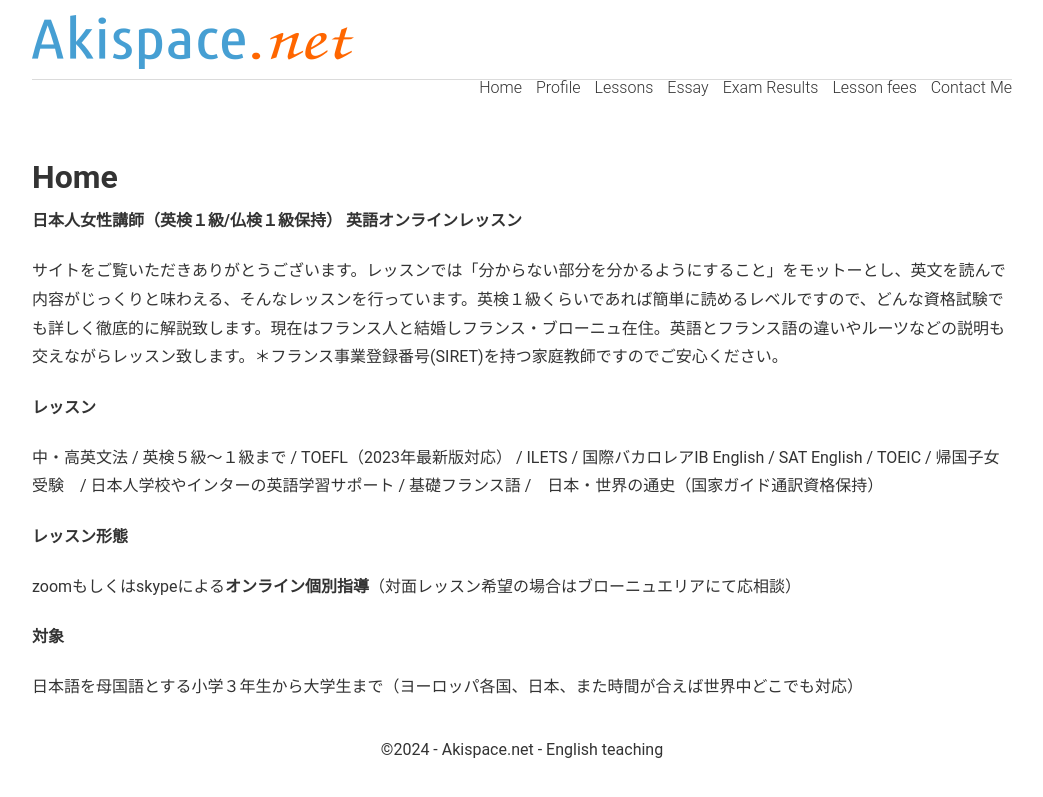
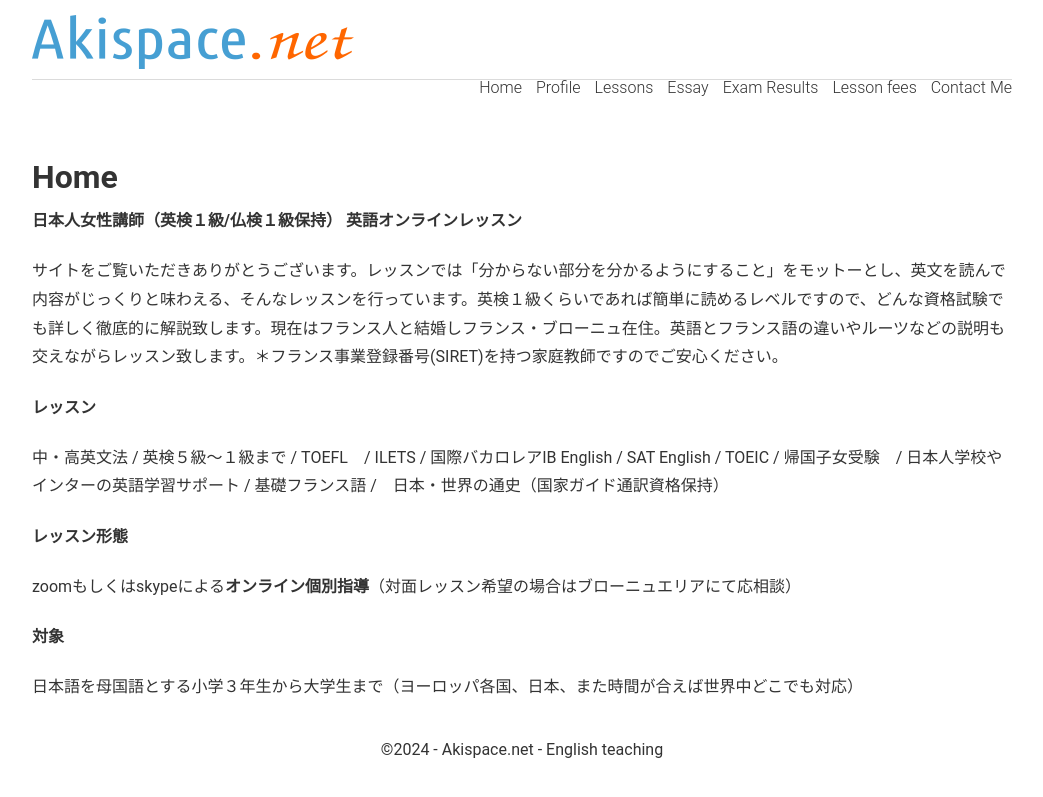
Before and after one commit to phocean/akispace, a Jekyll site: the page built from index.md, in a window 1280 px wide. Shown: the top 797 px of the page, without its empty margins (118-1161 px from the left). Built offline with Jekyll 4.4.1, drawn with Linux system fonts in a browser that asks for light colours.

Commit message:
Update index.md

```diff
--- a/index.md
+++ b/index.md
@@ -14,7 +14,7 @@
 
 **レッスン**
 
-中・高英文法 / 英検５級〜１級まで / TOEFL（2023年最新版対応） / ILETS / 国際バカロレアIB English / SAT English / TOEIC / 帰国子女受験　/ 日本人学校やインターの英語学習サポート / 基礎フランス語 /　日本・世界の通史（国家ガイド通訳資格保持）
+中・高英文法 / 英検５級〜１級まで / TOEFL　/ ILETS / 国際バカロレアIB English / SAT English / TOEIC / 帰国子女受験　/ 日本人学校やインターの英語学習サポート / 基礎フランス語 /　日本・世界の通史（国家ガイド通訳資格保持）
 
 **レッスン形態**
 
```
